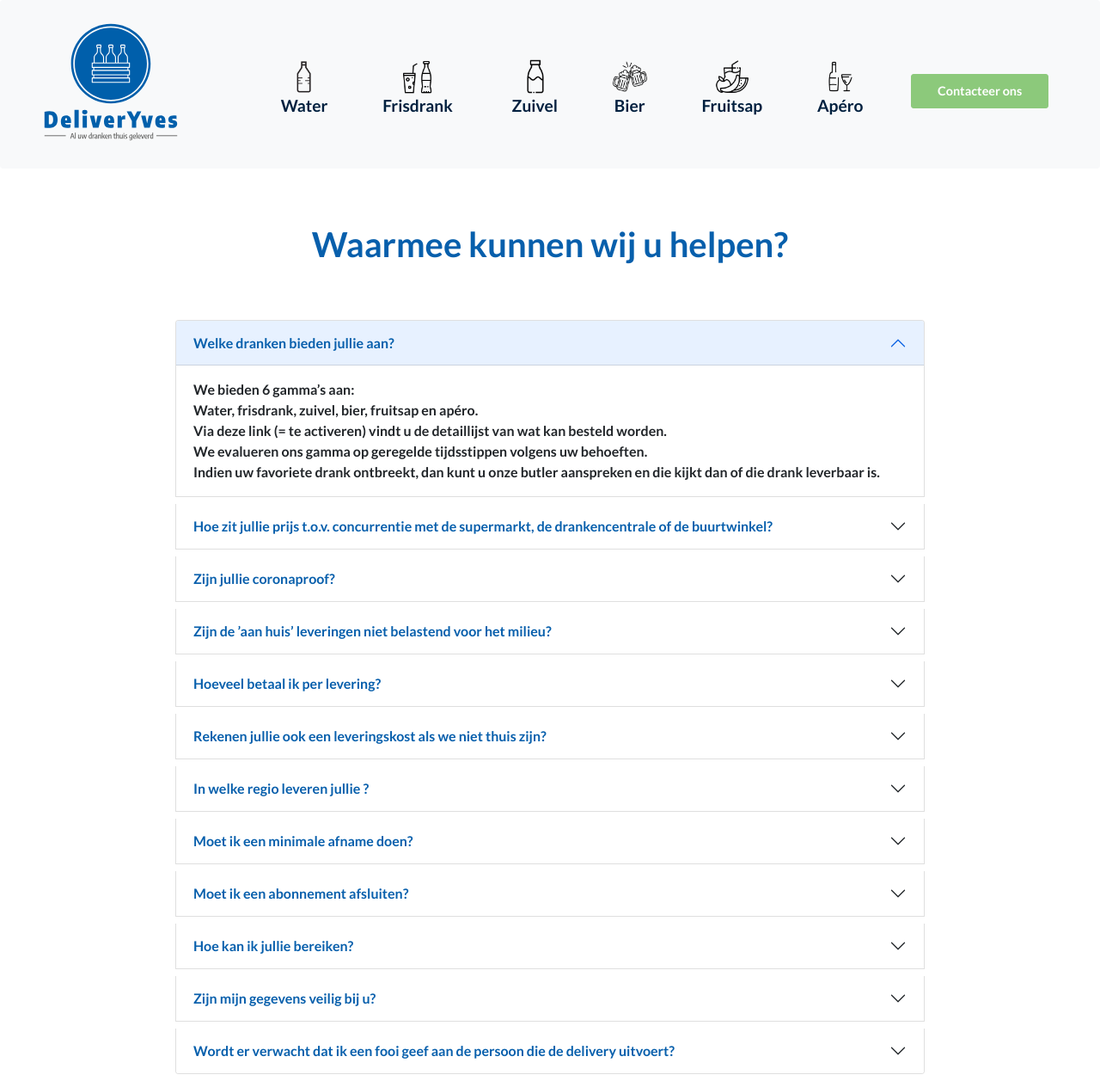
After one commit to lejaeghere-development/WebsiteDeliverYves, a web app: file views/faq.html in a window 1280 px wide. The commit adds this page. Shown: the whole page at 86% size. Run offline with its HTML, style and script files only (its server is not run), Linux system fonts and the light colour scheme.

Commit message:
Faq page update

```diff
--- a/css/style.css
+++ b/css/style.css
@@ -513,3 +513,58 @@ font-size: 2.5rem;
     }
 
 }
+
+/*FAQ Section*/
+
+#faq-title {
+    font-family: Lato, sans-serif;
+    font-weight: 600;
+    font-size: 2.5rem;
+    color: var(--logobleu);
+    margin-top: 4rem;
+    margin-bottom: 4rem;
+    display: flex;
+    justify-content: center;
+}
+
+.container-md {
+    width: 70%;
+}
+
+
+/*
+#faq-btn:not(.collapse) {
+    background-color: #075FAC;
+    color: #ffff;
+}*/
+
+/*
+#faq-btn:not(.collapse) {
+    background-color: #ffff;
+    color: #075FAC;
+}*/
+
+#faq-btn{
+    color: #075FAC;
+}
+
+#faq-accordion-body{
+    color: #212529;
+    font-weight: lighter;
+    font-size: 1rem;
+}
+
+
+/* grijze tekst optie 1
+#faq-accordion-body{
+    color: #212529;
+    background-color: var(--gray);
+    font-weight: lighter;
+    font-size: 1rem;
+}*/
+
+
+#faq-accordion-item{
+    margin-bottom: 0.5rem;
+    border-bottom: 1px solid rgba(0,0,0,.125)
+}
--- /dev/null
+++ b/views/faq.html
@@ -0,0 +1,307 @@
+<!DOCTYPE html>
+<html lang="en">
+
+<head>
+    <meta charset="UTF-8">
+    <meta http-equiv="X-UA-Compatible" content="IE=edge">
+    <meta name="viewport" content="width=device-width, initial-scale=1.0">
+    <link href="https://cdn.jsdelivr.net/npm/bootstrap@5.0.0-beta2/dist/css/bootstrap.min.css" rel="stylesheet"
+        integrity="sha384-BmbxuPwQa2lc/FVzBcNJ7UAyJxM6wuqIj61tLrc4wSX0szH/Ev+nYRRuWlolflfl" crossorigin="anonymous">
+    <link rel="preconnect" href="https://fonts.gstatic.com">
+    <link rel="preconnect" href="https://fonts.gstatic.com">
+    <link rel="preconnect" href="https://fonts.gstatic.com">
+    <link href="https://fonts.googleapis.com/css2?family=Lato:wght@700&display=swap" rel="stylesheet">
+    <link rel="stylesheet" type="text/css" href="/css/style.css">
+    <link rel="icon" href="/logo/DeliverYvesLogo.svg" type="image/svg+xml" sizes="16x16">
+    <title>DeliverYves</title>
+</head>
+
+<body>
+    <header>
+        <nav id="navigationHeader" class="navbar navbar-expand-lg navbar-light bg-light rounded"
+            aria-label="Eleventh navbar example">
+            <div class="container-fluid">
+                <a class="navbar-brand" href="#"><img id="logoimage" src="/logo/DeliverYvesLogo.svg" alt=""></a>
+                <button class="navbar-toggler" type="button" data-bs-toggle="collapse"
+                    data-bs-target="#navbarsExample09" aria-controls="navbarsExample09" aria-expanded="false"
+                    aria-label="Toggle navigation">
+                    <span class="navbar-toggler-icon"></span>
+                </button>
+
+                <div class="collapse navbar-collapse" id="navbarsExample09">
+                    <ul class="navbar-nav mb-2 mb-lg-0">
+                        <li class="nav-item">
+                            <a class="nav-link active nav-header" aria-current="page" href="/views/water.html">
+                                <img src="/icons/png/iconfinder_plastic_1118197.png" alt="">
+                                <p class="headingP">Water</p>
+                            </a>
+                        </li>
+                        <li class="nav-item">
+                            <a class="nav-link active nav-header" aria-current="page" href="/views/frisdrank.html">
+                                <img src="/icons/png/iconfinder_Coke-botle-cola-soda_3876748.png" alt="">
+                                <p class="headingP">Frisdrank</p>
+                            </a>
+                        </li>
+                        <li class="nav-item">
+                            <a class="nav-link active nav-header" aria-current="page" href="/views/zuivel.html">
+                                <img src="/icons/png/iconfinder_Milk_5727017.png" alt="">
+                                <p class="headingP" id="melkP">Zuivel</p>
+                            </a>
+                        </li>
+                        <li class="nav-item">
+                            <a class="nav-link active nav-header" aria-current="page" href="/views/bier.html">
+                                <img src="/icons/png/iconfinder_l-23_3573685.png" alt="">
+                                <p class="headingP">Bier</p>
+                            </a>
+                        </li>
+                        <li class="nav-item">
+                            <a class="nav-link active nav-header" aria-current="page" href="/views/fruitsap.html">
+                                <img src="/icons/png/iconfinder_splash-juice-orange-mango-vector-fruit_2832288.png"
+                                    alt="">
+                                <p class="headingP">Fruitsap</p>
+                            </a>
+                        </li>
+                        <li class="nav-item" id="apero">
+                            <a class="nav-link active nav-header" aria-current="page" href="/views/apero.html">
+                                <img src="/icons/png/iconfinder_hand_drawn-54_2607369.png" alt="">
+                                <p class="headingP">Apéro</p>
+                            </a>
+                        </li>
+                        <li class="nav-item" id="contact">
+                            <a href="/views/contact.html" class="cta">Contacteer ons</a>
+                        </li>
+                    </ul>
+                </div>
+
+            </div>
+        </nav>
+    </header>
+
+    <!--------------------------- FAQ section -------------------------------
+    ------------------------------------------------------------------------->
+    <section class="accordion-section clearfix mt-3" aria-label="Question Accordions">
+        <div class="container-md">
+
+            <h2 id="faq-title">Waarmee kunnen wij u helpen?</h2>
+
+            <!-- Welke dranken bieden jullie aan? -->
+            <div class="accordion" id="accordionDefault">
+                <div class="accordion-item" id="faq-accordion-item">
+                    <h2 class="accordion-header" id="headingDefaultOne">
+                        <button type="button" class="accordion-button" data-bs-toggle="collapse" id="faq-btn"
+                            data-bs-target="#collapseDefaultOne" aria-expanded="true" aria-controls="collapseDefaultOne">
+                            Welke dranken bieden jullie aan?
+                        </button>
+                    </h2>
+                    <div id="collapseDefaultOne" class="accordion-collapse collapse show" aria-labelledby="headingDefaultOne"
+                        data-bs-parent="#accordionDefault">
+                        <div class="accordion-body" id="faq-accordion-body">
+                            We bieden  6 gamma’s aan: <br>
+                            Water, frisdrank, zuivel, bier, fruitsap en apéro. <br>
+                            Via deze link (= te activeren) vindt u de detaillijst van wat kan besteld worden. <br>
+                            We evalueren ons gamma op geregelde tijdsstippen volgens uw behoeften. <br>
+                            Indien uw favoriete drank ontbreekt, dan kunt u onze butler aanspreken en die kijkt dan of die drank leverbaar is. <br>
+                        </div>
+                    </div>
+                </div>
+
+                <!-- Hoe zit jullie prijs t.o.v. concurrentie met de supermarkt, de drankencentrale of de buurtwinkel? -->
+                <div class="accordion-item" id="faq-accordion-item">
+                    <h2 class="accordion-header" id="headingDefaultTwo">
+                        <button type="button" class="accordion-button collapsed" data-bs-toggle="collapse" id="faq-btn"
+                            data-bs-target="#collapseDefaultTwo" aria-expanded="false" aria-controls="collapseDefaultTwo">
+                            Hoe zit jullie prijs t.o.v. concurrentie met de supermarkt, de drankencentrale of de buurtwinkel?
+                        </button>
+                    </h2>
+                    <div id="collapseDefaultTwo" class="accordion-collapse collapse" aria-labelledby="headingDefaultTwo"
+                        data-bs-parent="#accordionDefault">
+                        <div class="accordion-body">
+                            Onze prijzen zijn competitief t.o.v.  uw huidige winkel of supermarkt. We garanderen vaste prijzen voor meerdere kwartalen en melden u steeds op voorhand eventuele prijswijzigingen. <br>
+                            Bovendien brengen wij aan huis en betaalt u slechts 4, 95 euro per levering. <br>
+                            We zorgen er voor dat u voldoende drank in stock hebt en letten op de vervaldata, zodat we niet zo vaak niet vaker dan nodig moeten langskomen. <br>
+                        </div>
+                    </div>
+                </div>
+
+                <!-- Zijn jullie coronaproof? -->
+                <div class="accordion-item" id="faq-accordion-item">
+                    <h2 class="accordion-header" id="headingDefaultThree">
+                        <button type="button" class="accordion-button collapsed" data-bs-toggle="collapse" id="faq-btn"
+                            data-bs-target="#collapseDefaultThree" aria-expanded="false" aria-controls="collapseDefaultThree">
+                            Zijn jullie coronaproof?
+                        </button>
+                    </h2>
+                    <div id="collapseDefaultThree" class="accordion-collapse collapse" aria-labelledby="headingDefaultThree"
+                        data-bs-parent="#accordionDefault">
+                        <div class="accordion-body">
+                            Ja, zeker. De persoon die bij u levert, ontsmet na iedere levering en voorafgaand aan de levering bij u grondig zijn handen. <br>
+                            Hij heeft uiteraard steeds een mondmasker op en zal de nodige afstand bewaren. <br>
+                            De betaling gebeurt volledig online. <br>
+                        </div>
+                    </div>
+                </div>
+
+                <!-- Zijn de ’aan huis’ leveringen niet belastend voor het milieu? -->
+                <div class="accordion-item" id="faq-accordion-item">
+                    <h2 class="accordion-header" id="headingDefaultFour">
+                        <button type="button" class="accordion-button collapsed" data-bs-toggle="collapse" id="faq-btn"
+                            data-bs-target="#collapseDefaultFour" aria-expanded="false" aria-controls="collapseDefaultFour">
+                            Zijn de ’aan huis’ leveringen niet belastend voor het milieu?
+                        </button>
+                    </h2>
+                    <div id="collapseDefaultFour" class="accordion-collapse collapse" aria-labelledby="headingDefaultFour"
+                        data-bs-parent="#accordionDefault">
+                        <div class="accordion-body">
+                            Het is onze doelstelling om zo milieuvriendelijk als mogelijk te zijn :
+                            <ul>
+                                <li>We rijden met elektrische wagentjes en hebben dus geen CO2 uitstoot</li>
+                                <li>We combineren meerdere klanten per rit en sparen zo heel wat kilometers uit</li>
+                                <li>We beperken zoveel als mogelijk  afval omdat we werken met recycleerbare en herbruikbare recipiënten zoals glazen flessen en recycleerbare tassen</li>
+                            </ul>
+                        </div>
+                    </div>
+                </div>
+
+                <!-- Hoeveel betaal ik per levering? -->
+                <div class="accordion-item" id="faq-accordion-item">
+                    <h2 class="accordion-header" id="headingDefaultFive">
+                        <button type="button" class="accordion-button collapsed" data-bs-toggle="collapse" id="faq-btn"
+                            data-bs-target="#collapseDefaultFive" aria-expanded="false" aria-controls="collapseDefaultFive">
+                            Hoeveel betaal ik per levering?
+                        </button>
+                    </h2>
+                    <div id="collapseDefaultFive" class="accordion-collapse collapse" aria-labelledby="headingDefaultFive"
+                        data-bs-parent="#accordionDefault">
+                        <div class="accordion-body">
+                            Onze dienstverlening is 2-wekelijks en u betaalt 4,95 euro per levering. Dit is inclusief het ophalen van leeggoed. <br>
+                            De door ons geleverde glazen flessen waarop geen statiegeld zit (zoals van wijn of cava) worden door ons naar de glasbak gebracht. Deze dienstverlening zit dus ook in de prijs van 4,95 euro.
+                        </div>
+                    </div>
+                </div>
+
+                <!-- Rekenen jullie ook een leveringskost als we niet thuis zijn?  -->
+                <div class="accordion-item" id="faq-accordion-item">
+                    <h2 class="accordion-header" id="headingDefaultSix">
+                        <button type="button" class="accordion-button collapsed" data-bs-toggle="collapse" id="faq-btn"
+                            data-bs-target="#collapseDefaultSix" aria-expanded="false" aria-controls="collapseDefaultSix">
+                            Rekenen jullie ook een leveringskost als we niet thuis zijn?
+                        </button>
+                    </h2>
+                    <div id="collapseDefaultSix" class="accordion-collapse collapse" aria-labelledby="headingDefaultSix"
+                        data-bs-parent="#accordionDefault">
+                        <div class="accordion-body">
+                            Neen, we rekenen u niets aan voor dat bezoek en komen later terug.
+                        </div>
+                    </div>
+                </div>
+
+                <!-- In welke regio leveren jullie ? -->
+                <div class="accordion-item" id="faq-accordion-item">
+                    <h2 class="accordion-header" id="headingDefaultSeven">
+                        <button type="button" class="accordion-button collapsed" data-bs-toggle="collapse" id="faq-btn"
+                            data-bs-target="#collapseDefaultSeven" aria-expanded="false" aria-controls="collapseDefaultSeven">
+                            In welke regio leveren jullie ?
+                        </button>
+                    </h2>
+                    <div id="collapseDefaultSeven" class="accordion-collapse collapse" aria-labelledby="headingDefaultSeven"
+                        data-bs-parent="#accordionDefault">
+                        <div class="accordion-body">
+                            We zijn een lokale Brugse handelaar, leveren in  Groot-Brugge : Brugge centrum en alle deelgemeenten. <br> <br>
+                            Opgelet, we leveren niet in Lissewege en Zeebrugge.
+                        </div>
+                    </div>
+                </div>
+
+                <!-- Moet ik een minimale afname doen? -->
+                <div class="accordion-item" id="faq-accordion-item">
+                    <h2 class="accordion-header" id="headingDefaultEight">
+                        <button type="button" class="accordion-button collapsed" data-bs-toggle="collapse" id="faq-btn"
+                            data-bs-target="#collapseDefaultEight" aria-expanded="false" aria-controls="collapseDefaultEight">
+                            Moet ik een minimale afname doen?
+                        </button>
+                    </h2>
+                    <div id="collapseDefaultEight" class="accordion-collapse collapse" aria-labelledby="headingDefaultEight"
+                        data-bs-parent="#accordionDefault">
+                        <div class="accordion-body">
+                            Neen, er is geen minimale afname.
+                        </div>
+                    </div>
+                </div>
+
+                <!-- Moet ik een abonnement afsluiten? -->
+                <div class="accordion-item" id="faq-accordion-item">
+                    <h2 class="accordion-header" id="headingDefaultNine">
+                        <button type="button" class="accordion-button collapsed" data-bs-toggle="collapse" id="faq-btn"
+                            data-bs-target="#collapseDefaultNine" aria-expanded="false" aria-controls="collapseDefaultNine">
+                            Moet ik een abonnement afsluiten?
+                        </button>
+                    </h2>
+                    <div id="collapseDefaultNine" class="accordion-collapse collapse" aria-labelledby="headingDefaultNine"
+                        data-bs-parent="#accordionDefault">
+                        <div class="accordion-body">
+                            Neen, er is geen abonnement. U kan de samenwerking op ieder ogenblik stopzetten door ons dat te melden, zonder bijkomende kosten.
+                        </div>
+                    </div>
+                </div>
+
+                 <!-- Hoe kan ik jullie bereiken? -->
+                 <div class="accordion-item" id="faq-accordion-item">
+                    <h2 class="accordion-header" id="headingDefaultTen">
+                        <button type="button" class="accordion-button collapsed" data-bs-toggle="collapse" id="faq-btn"
+                            data-bs-target="#collapseDefaultTen" aria-expanded="false" aria-controls="collapseDefaultTen">
+                            Hoe kan ik jullie bereiken?
+                        </button>
+                    </h2>
+                    <div id="collapseDefaultTen" class="accordion-collapse collapse" aria-labelledby="headingDefaultTen"
+                        data-bs-parent="#accordionDefault">
+                        <div class="accordion-body">
+                            <a href="/views/contact.html">Contacteer ons</a>
+                        </div>
+                    </div>
+                </div>
+
+                 <!-- Zijn mijn gegevens veilig bij u? -->
+                 <div class="accordion-item" id="faq-accordion-item">
+                    <h2 class="accordion-header" id="headingDefaultEleven">
+                        <button type="button" class="accordion-button collapsed" data-bs-toggle="collapse" id="faq-btn"
+                            data-bs-target="#collapseDefaultEleven" aria-expanded="false" aria-controls="collapseDefaultEleven">
+                            Zijn mijn gegevens veilig bij u?
+                        </button>
+                    </h2>
+                    <div id="collapseDefaultEleven" class="accordion-collapse collapse" aria-labelledby="headingDefaultEleven"
+                        data-bs-parent="#accordionDefault">
+                        <div class="accordion-body">
+                            Jazeker, uw gegevens zitten in ons systeem en worden nooit aan derden doorgegeven. <br>
+                            We beperken ons tot het bijhouden van enkel die gegevens die nodig zijn voor onze dienstverlening aan u en gaan hiermee heel vertrouwelijk om. <br>
+                            We houden ons aan de GDPR regels.
+                        </div>
+                    </div>
+                </div>
+
+                 <!-- Wordt er verwacht dat ik een fooi geef aan de persoon die de delivery uitvoert? -->
+                 <div class="accordion-item" id="faq-accordion-item">
+                    <h2 class="accordion-header" id="headingDefaultTwelve">
+                        <button type="button" class="accordion-button collapsed" data-bs-toggle="collapse" id="faq-btn"
+                            data-bs-target="#collapseDefaultTwelve" aria-expanded="false" aria-controls="collapseDefaultTwelve">
+                            Wordt er verwacht dat ik een fooi geef aan de persoon die de delivery uitvoert?
+                        </button>
+                    </h2>
+                    <div id="collapseDefaultTwelve" class="accordion-collapse collapse" aria-labelledby="headingDefaultTwelve"
+                        data-bs-parent="#accordionDefault">
+                        <div class="accordion-body">
+                            Neen helemaal niet, onze delivery butler aanvaardt geen fooien.
+                        </div>
+                    </div>
+                </div>
+
+            </div> <!-- End container -->
+        </section> <!-- End section -->
+
+
+    <script src="https://cdn.jsdelivr.net/npm/bootstrap@5.0.0-beta2/dist/js/bootstrap.bundle.min.js"
+        integrity="sha384-b5kHyXgcpbZJO/tY9Ul7kGkf1S0CWuKcCD38l8YkeH8z8QjE0GmW1gYU5S9FOnJ0"
+        crossorigin="anonymous"></script>
+    <script src="js/index.js"></script>
+</body>
+
+</html>
```
